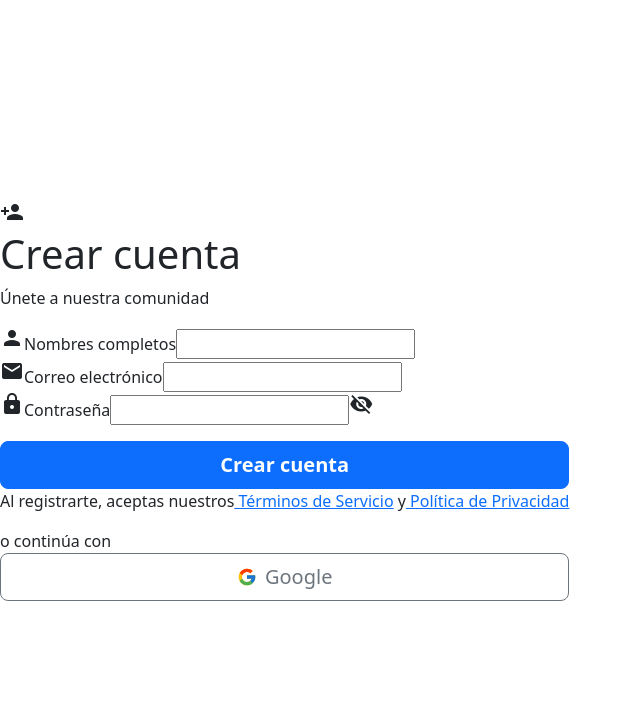
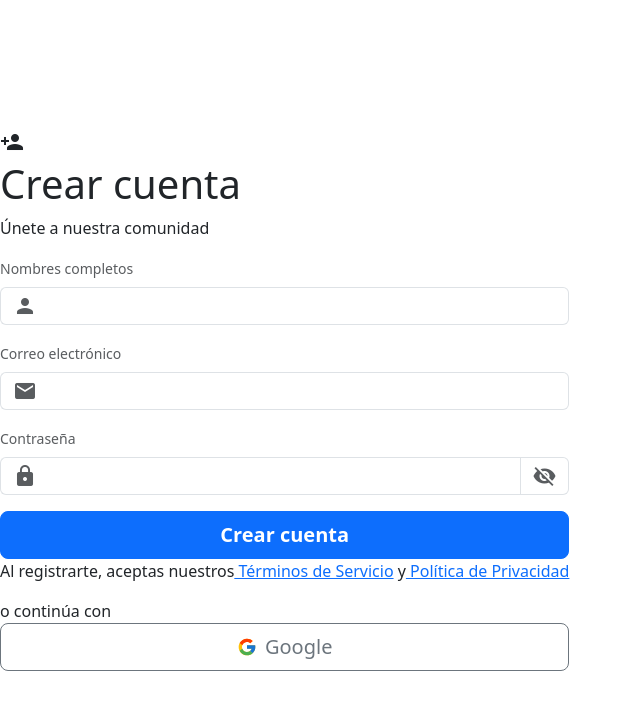
Before and after one commit to Milcatoledo/FormWithReact, a React (Vite) app: page / in a window 1280 px wide. Shown: the top 710 px of the page, without its empty margins (0-640 px from the left). Built offline with nearby package versions, Linux system fonts and the light colour scheme.

Commit message:
Bootstrap of inputs  and a little CSS

```diff
--- a/src/App.jsx
+++ b/src/App.jsx
@@ -2,7 +2,7 @@ import ContentForm from './components/contentForm'
 import ButtonSocialForm from './components/buttonSocialForm'
 import googleIcon from './svg/google.svg'
 import './styles/buttonSocialForm.css'
-
+import './styles/inputForm.css'
 function App() {
     return (
       <div className='containerCardForm'>
--- a/src/components/inputForm.jsx
+++ b/src/components/inputForm.jsx
@@ -1,17 +1,14 @@
 import usePasswordToggle from '../hooks/passwordToggle';
 import useStrongPassword from '../hooks/strongPassword';
-import '../styles/strongPassword.css'
 
 function InputForm({ fieldName, typeInput, iconName, iconExtra, showStrength = false }) {
     const { isAnimating, togglePassword, getInputType, getIcon } = usePasswordToggle();
     const inputType = getInputType(typeInput);
-
     const displayIcon = typeInput === 'password'
         ? getIcon()
         : iconExtra;
-
     const strengthHook = useStrongPassword();
-    const {passwordValue, isActive, strength, handlePasswordChange, getStrengthStyle, getStrengthClass } = showStrength ? strengthHook : {};
+    const { passwordValue, isActive, strength, handlePasswordChange, getStrengthStyle, getStrengthClass } = showStrength ? strengthHook : {};
 
     const handleInputChange = (e) => {
         if (showStrength && typeInput === 'password' && handlePasswordChange) {
@@ -20,37 +17,43 @@ function InputForm({ fieldName, typeInput, iconName, iconExtra, showStrength = f
     };
 
     return (
-        <div>
-            <div>
-                <i className="material-icons input-icon">{iconName}</i>
-                <label htmlFor="">{fieldName}</label>
-                <input type={inputType}
+        <div className="mb-3">
+            <label className="form-label text-muted small">{fieldName}</label>
+            <div className="input-group">
+                <span className="input-group-text bg-transparent border-end-0">
+                    <i className="material-icons text-muted">{iconName}</i>
+                </span>
+                <input
+                    type={inputType}
+                    className="form-control border-start-0 ps-0"
                     value={showStrength && typeInput === 'password' ? passwordValue : undefined}
-                    onChange={handleInputChange} required
+                    onChange={handleInputChange}
+                    required
                 />
-
                 {iconExtra && (
-                    <i className="material-icons input-icon"
-                        onClick={typeInput === 'password' ? togglePassword : undefined}
-                        style={{
-                            transform: isAnimating ? 'scale(0.8)' : 'scale(1)',
-                            transition: 'transform 0.15s ease',
-                            cursor: typeInput === 'password' ? 'pointer' : 'default'
-                        }}
-                    >
-                        {displayIcon}
-                    </i>
+                    <span className={`input-group-text bg-transparent border-start-0 password-toggle ${isAnimating ? 'animating' : ''}`}>
+                        <i
+                            className="material-icons text-muted"
+                            onClick={typeInput === 'password' ? togglePassword : undefined}
+                        >
+                            {displayIcon}
+                        </i>
+                    </span>
                 )}
             </div>
+
             {/* Indicador de fuerza de contraseña */}
-            {showStrength && typeInput === 'password' && (
-                <div className={`password-strength ${isActive ? 'active' : ''}`}>
-                    <div className="strength-bar">
-                        <div className={`strength-fill ${getStrengthClass && getStrengthClass()}`}
+            {showStrength && typeInput === 'password' && isActive && (
+                <div className="password-strength mt-2">
+                    <div className="progress strength-bar">
+                        <div
+                            className={`progress-bar strength-fill ${getStrengthClass && getStrengthClass()}`}
                             style={getStrengthStyle && getStrengthStyle()}
                         ></div>
                     </div>
-                    <span className="strength-text">{strength && strength.feedback}</span>
+                    <small className="strength-text d-block mt-1">
+                        {strength && strength.feedback}
+                    </small>
                 </div>
             )}
         </div>
--- /dev/null
+++ b/src/styles/inputForm.css
@@ -0,0 +1,8 @@
+.password-toggle {
+    cursor: pointer;
+    transition: transform 0.15s ease;
+}
+
+.password-toggle.animating {
+    transform: scale(0.8);
+}
```
